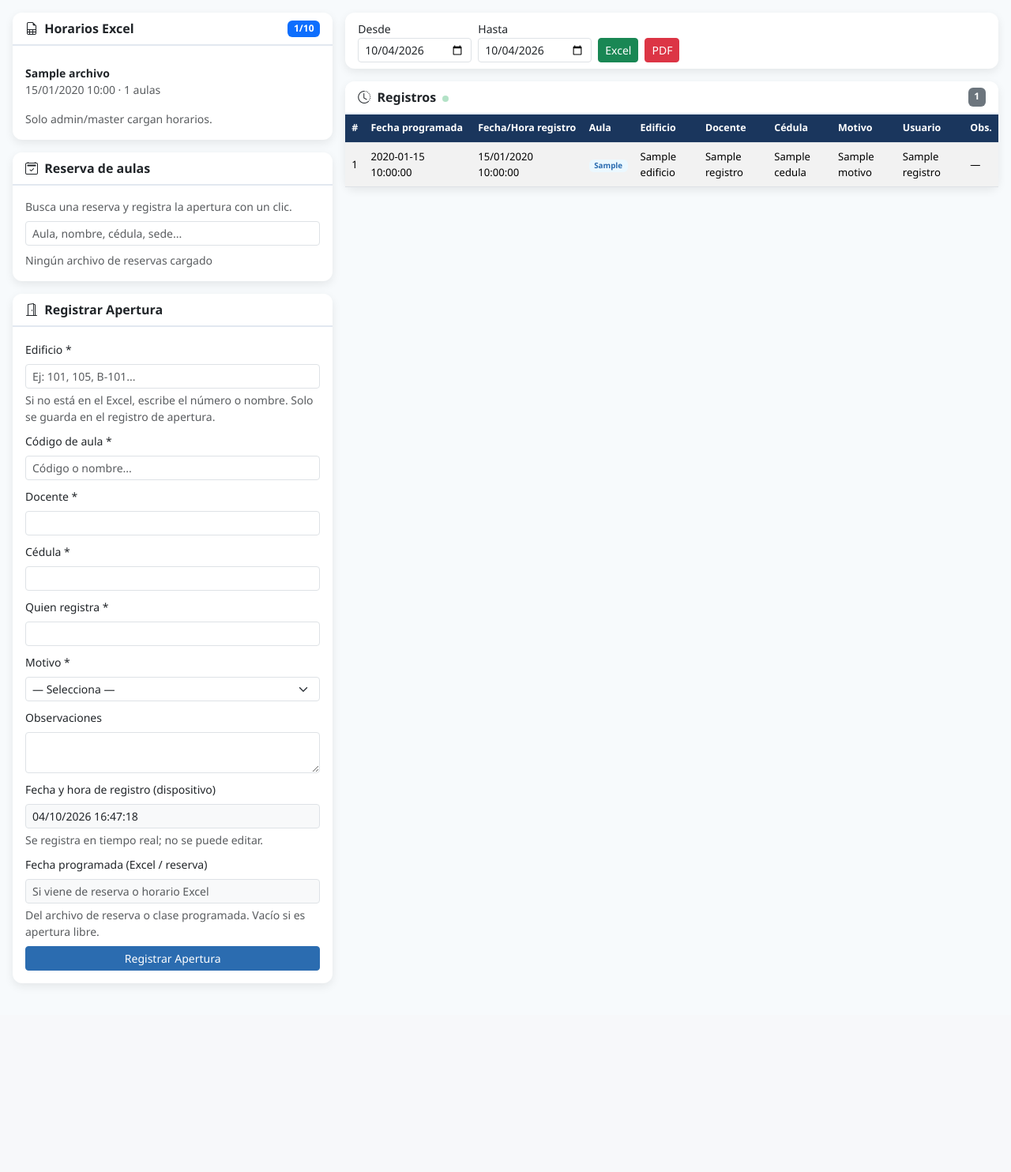
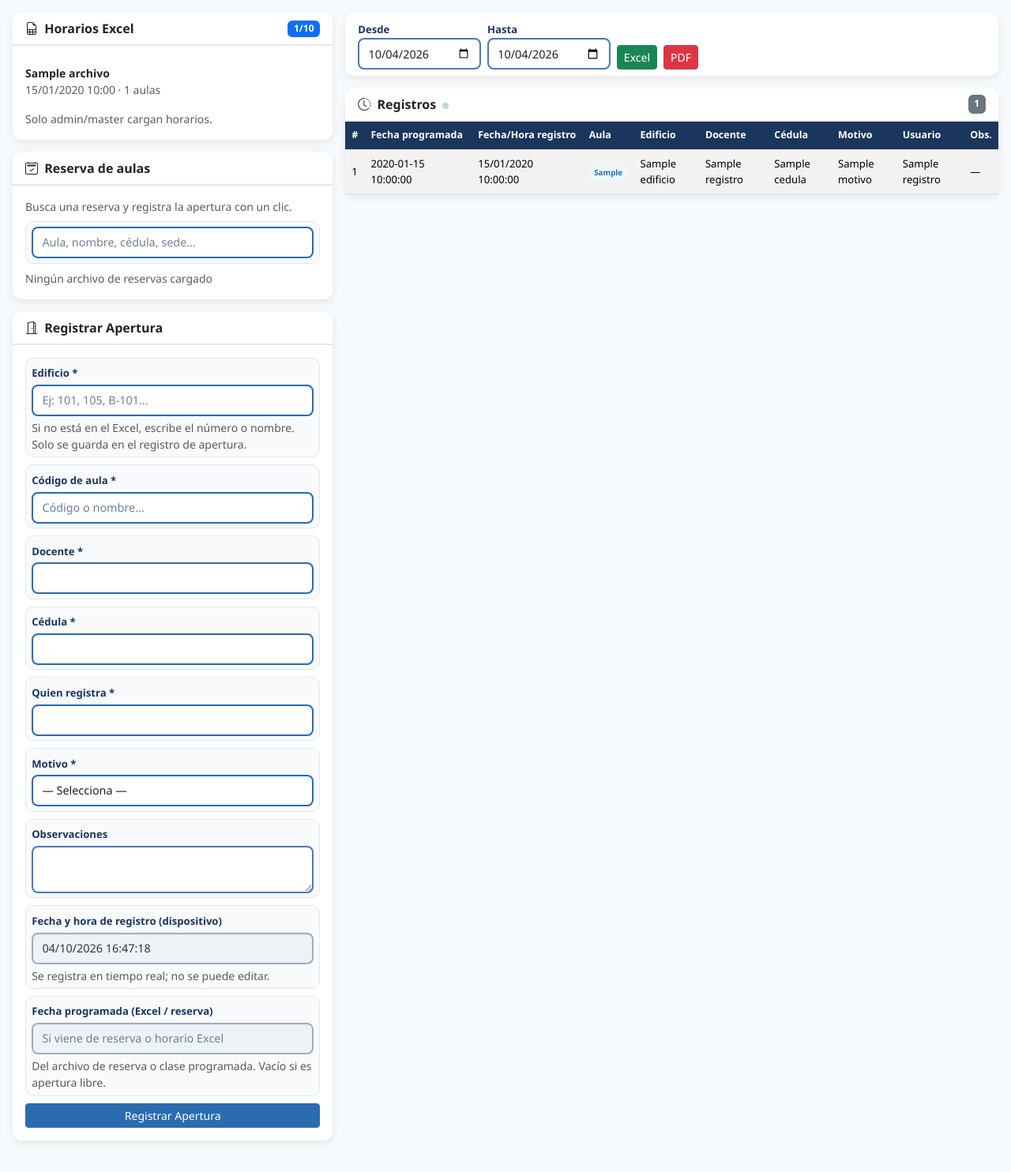
Before and after one commit to PROYECTOELECT/aula-registro_v1, a FastAPI app: template templates/index.html in a window 1280 px wide. Shown: the part 56-1540 px from the top of the page at 79% size. Before the commit the page ends 1303 px from the top, so only its background shows below. Run offline with FastAPI, Linux system fonts and the light colour scheme; the template is opened without the code that fills it: most values are stand-ins (such as "Sample title", 1, 10 or a date in 2020).

Commit message:
Add files via upload

```diff
--- a/templates/index.html
+++ b/templates/index.html
@@ -71,6 +71,77 @@
     }
     .slot-vacio { background: #fff !important; min-height: 22px; padding: 0; }
     #panelHorario .table-responsive { max-height: min(75vh, 640px); overflow: auto; -webkit-overflow-scrolling: touch; }
+
+
+    /* Casillas de entrada más visibles */
+    .form-label {
+      font-weight: 600;
+      color: #1a365d;
+      margin-bottom: 0.25rem;
+    }
+    .form-label.small { font-size: 0.82rem; }
+    .form-control, .form-select {
+      border: 2px solid #4a7ab8 !important;
+      border-radius: 8px !important;
+      background-color: #ffffff !important;
+      box-shadow: inset 0 1px 2px rgba(26, 54, 93, 0.06);
+      color: #1a202c;
+      min-height: 40px;
+    }
+    .form-control-sm, .form-select-sm {
+      min-height: 40px;
+      padding: 0.4rem 0.7rem;
+      font-size: 0.9rem;
+    }
+    .form-control::placeholder {
+      color: #718096;
+      opacity: 1;
+    }
+    .form-control:focus, .form-select:focus {
+      border-color: #2b6cb0 !important;
+      box-shadow: 0 0 0 3px rgba(43, 108, 176, 0.28) !important;
+      background-color: #f0f7ff !important;
+      outline: none;
+    }
+    .form-control:required:invalid:not(:placeholder-shown),
+    .form-control:required:placeholder-shown {
+      /* mantener borde visible aunque esté vacío */
+    }
+    .form-control.bg-light, .form-control[readonly] {
+      border: 2px solid #a0aec0 !important;
+      background-color: #edf2f7 !important;
+      color: #2d3748;
+    }
+    .form-control[readonly]:focus {
+      box-shadow: none !important;
+      background-color: #edf2f7 !important;
+    }
+    .input-group .form-control {
+      border-right-width: 2px;
+    }
+    .search-wrap .form-control {
+      border: 2px solid #4a7ab8 !important;
+    }
+    /* Campo obligatorio: leve fondo */
+    #formRegistro .form-control[required],
+    #formRegistro .form-select[required],
+    #buscaReserva {
+      background-image: none;
+      border-color: #2b6cb0 !important;
+    }
+    #formRegistro .mb-2 {
+      padding: 0.35rem 0.45rem;
+      margin-bottom: 0.55rem !important;
+      border-radius: 10px;
+      background: #f8fafc;
+      border: 1px solid #e2e8f0;
+    }
+    #cardReservas .search-wrap {
+      padding: 0.35rem 0.45rem;
+      border-radius: 10px;
+      background: #f8fafc;
+      border: 1px solid #e2e8f0;
+    }
 
     /* Mobile */
     @media (max-width: 768px) {
```
Also changed, not shown: templates/login.html (+15 -0 lines), templates/registro.html (+15 -0 lines), templates/usuarios.html (+15 -0 lines).
